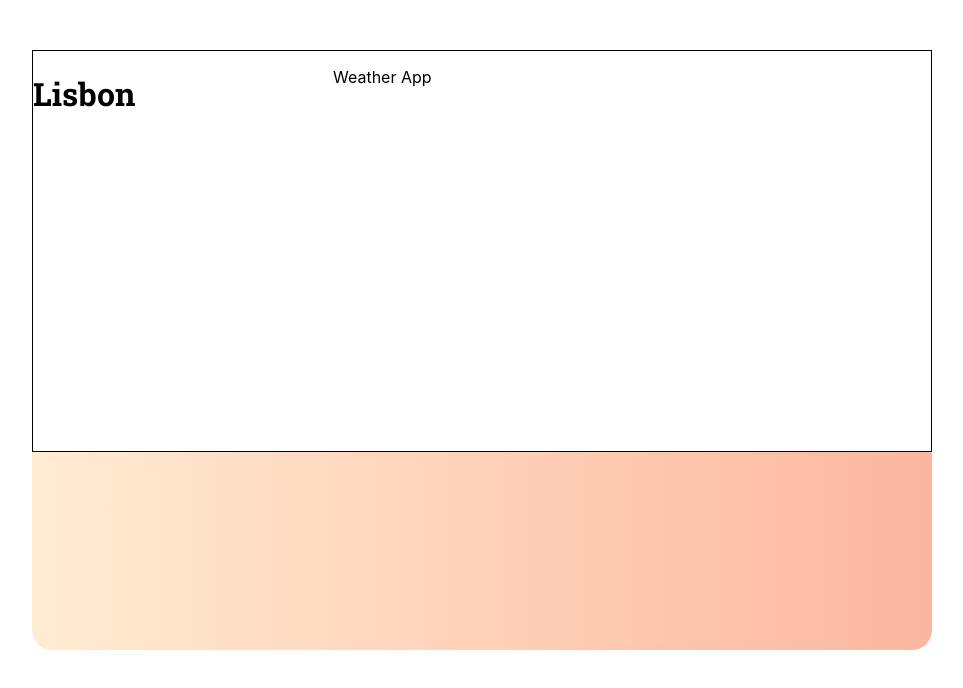
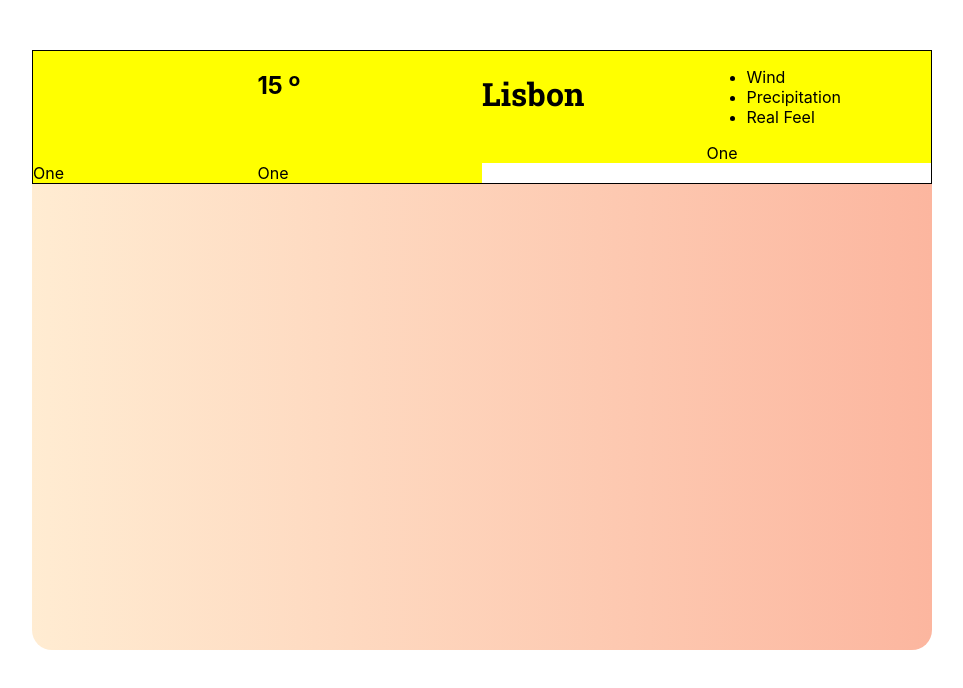
Before and after one commit to inesms7/shecodes-new-weather-app-react, a React (Create React App) app: page / in a window 1280 px wide. Shown: the top 688 px of the page, without its empty margins (158-1121 px from the left). Built offline with nearby package versions, Linux system fonts and the light colour scheme; the HTML template or start-up script is replaced by a standard one.

Commit message:
Create Actual temperature with a Grid

```diff
--- a/src/App.css
+++ b/src/App.css
@@ -16,6 +16,10 @@ h1 {
     display: grid;
     border: black 1px solid;
     background-color: white;
-    grid-template-columns: repeat(3, 300px);
-    grid-template-rows: 100px 100px 100px 100px;
+    grid-template-columns: repeat(4, 1fr);
+    grid-template-rows: auto auto;
 }
+
+.column{
+    background-color: yellow;
+}
--- a/src/App.js
+++ b/src/App.js
@@ -2,12 +2,29 @@ import React from "react";
 import "./App.css";
 
 export default function App() {
-	return <div className="App">
-    <div className="wrapper">
-      <div className="container">
-        <h1>Lisbon</h1>
-        <p>Weather App</p>
-      </div>
-    </div>
-  </div>;
+	return (
+		<div className="App">
+			<div className="wrapper">
+				<div className="container">
+					<div className="column-one column">
+						<img src="" alt="" />
+					</div>
+					<div className="column-two column">
+						<h2 className="temperature">15 <span>º</span></h2>
+					</div>
+          <div className="column-third column">
+            <h1>Lisbon</h1>
+					</div>
+					<div className="column-fourthc column">
+            <ul className="weather-conditions">
+							<li>Wind</li>
+							<li>Precipitation</li>
+							<li>Real Feel</li>
+						</ul>One</div>
+					<div className="column-fifth column">One</div>
+					<div className="column-six column">One</div>
+				</div>
+			</div>
+		</div>
+	);
 }
```
